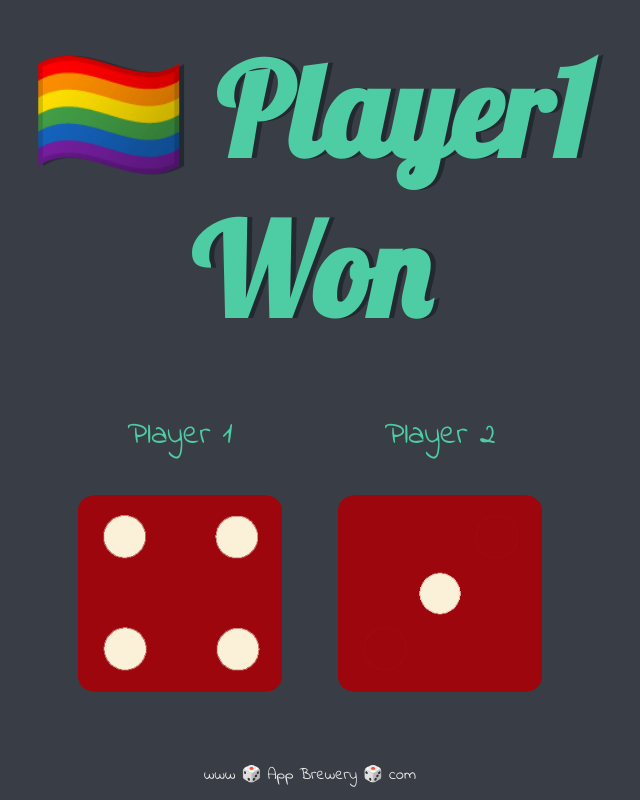
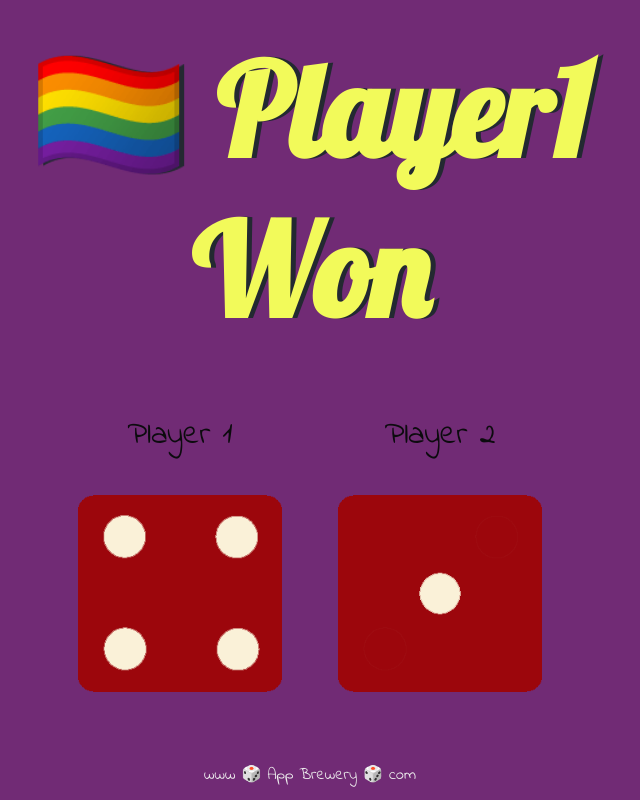
Before and after one commit to basab077/dc, a plain HTML site: page index.html in a window 1280 px wide. Shown: the whole page, without its empty margins (330-970 px from the left). Drawn offline with Linux system fonts and the light colour scheme.

Commit message:
Update styles.css

```diff
--- a/css/styles.css
+++ b/css/styles.css
@@ -11,7 +11,7 @@
 }
 
 body {
-  background-color: #393E46;
+  background-color: #712B75;
 }
 
 h1 {
@@ -19,12 +19,12 @@ h1 {
   font-family: 'Lobster', cursive;
   text-shadow: 5px 0 #232931;
   font-size: 8rem;
-  color: #4ECCA3;
+  color: #F2FA5A;
 }
 
 p {
   font-size: 2rem;
-  color: #4ECCA3;
+  color: #0c0b0e;
   font-family: 'Indie Flower', cursive;
 }
 
```
